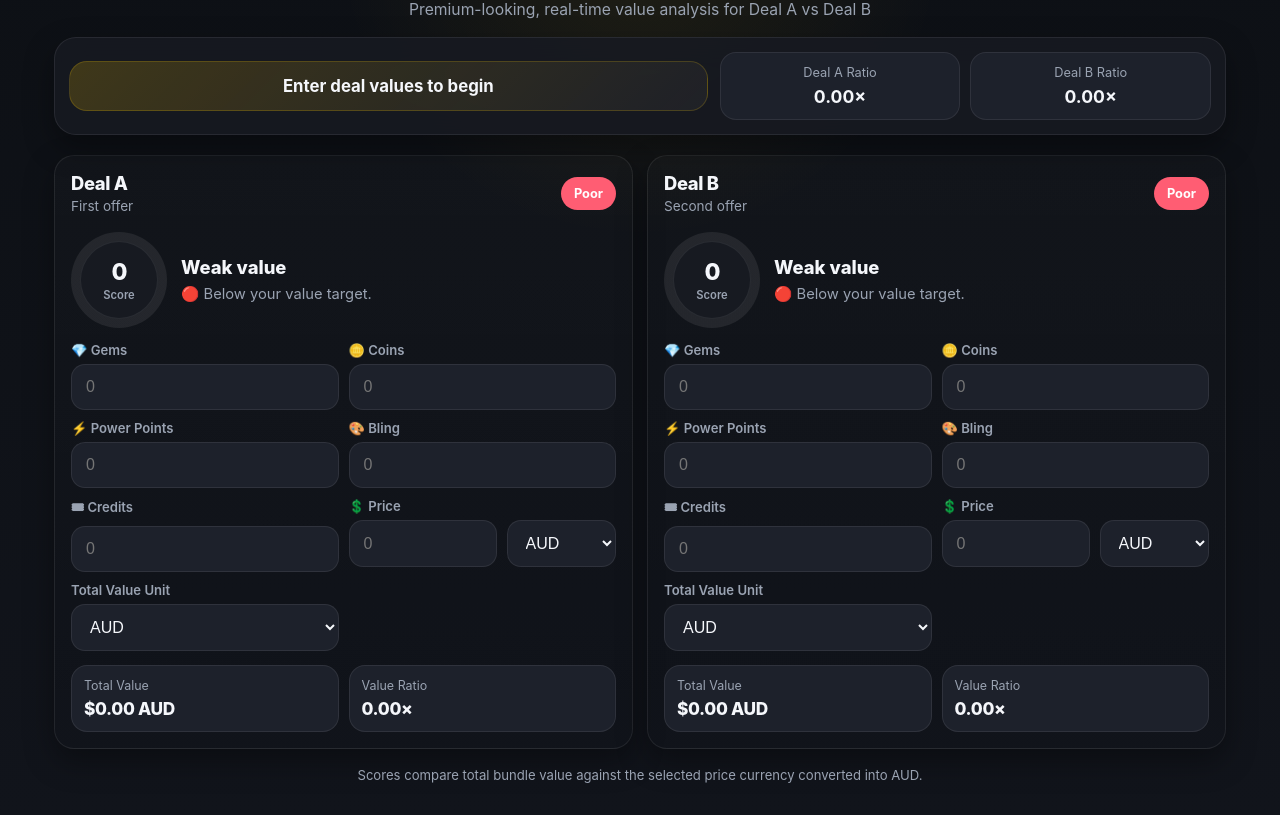
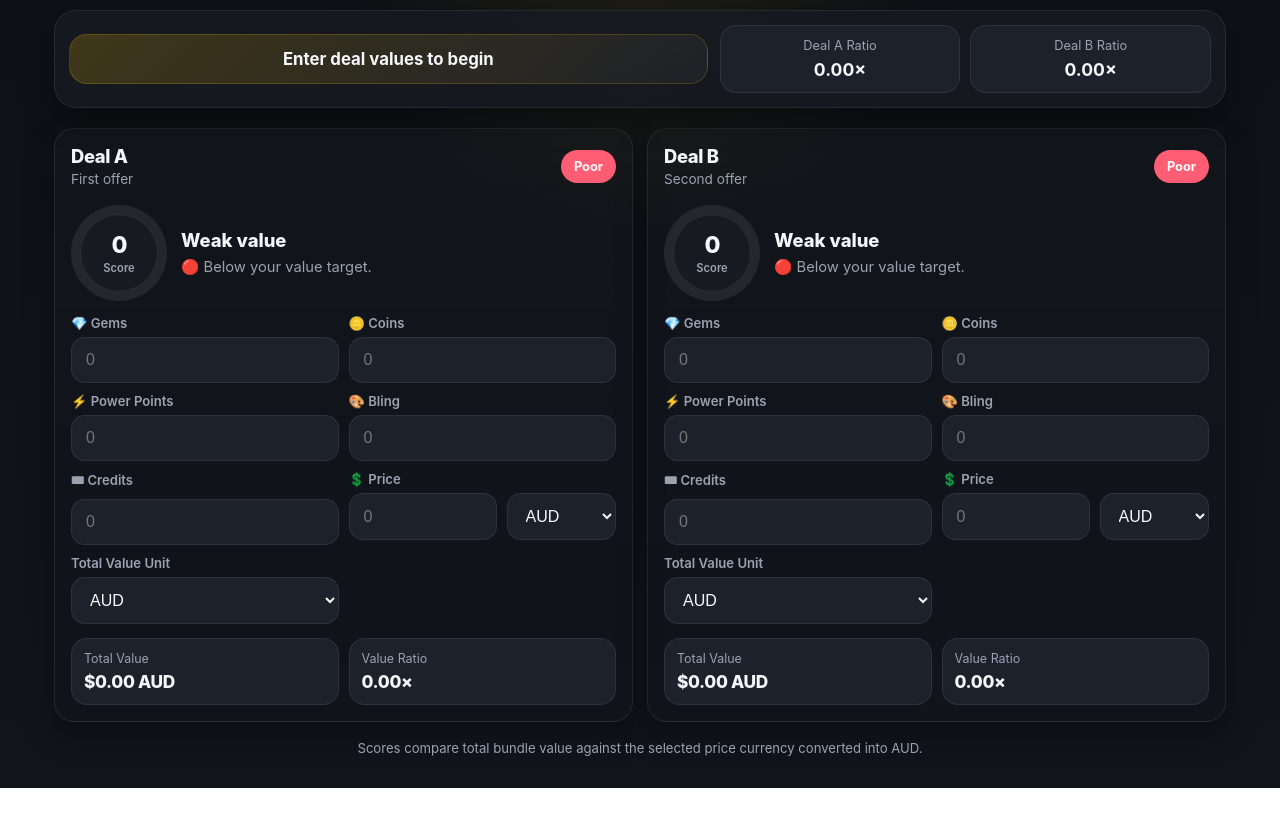
Before and after one commit to TomLateralus/brawl-value-calculator, a plain HTML site: page index.html in a window 1280 px wide. Shown: the part 65-880 px from the top of the page. After the commit the page ends 853 px from the top, so only its background shows below. Drawn offline with Linux system fonts and the light colour scheme.

Commit message:
Add files via upload

```diff
--- a/index.html
+++ b/index.html
@@ -121,7 +121,6 @@
   <div class="app">
     <div class="hero">
       <h1>💎Brawl Star Value Engine💎</h1>
-      <p>Premium-looking, real-time value analysis for Deal A vs Deal B</p>
     </div>
 
     <div class="summary">
```
